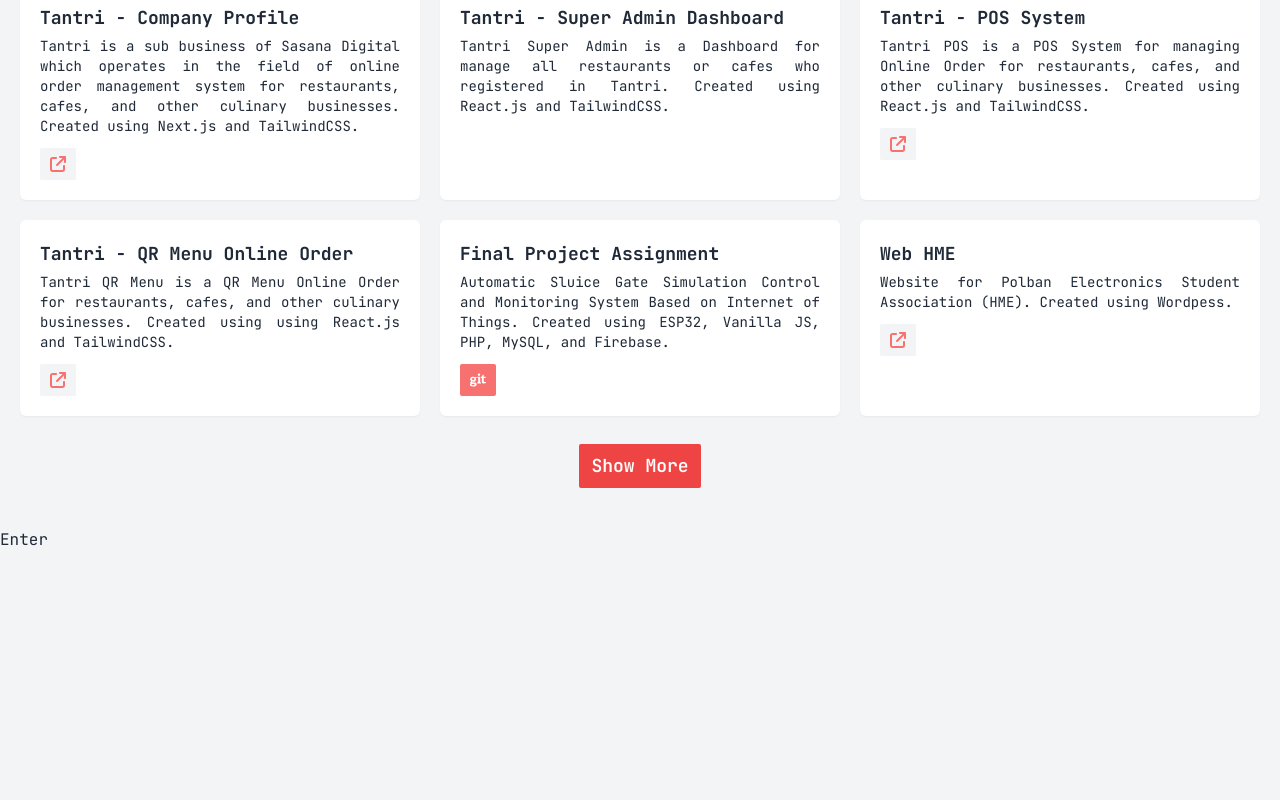
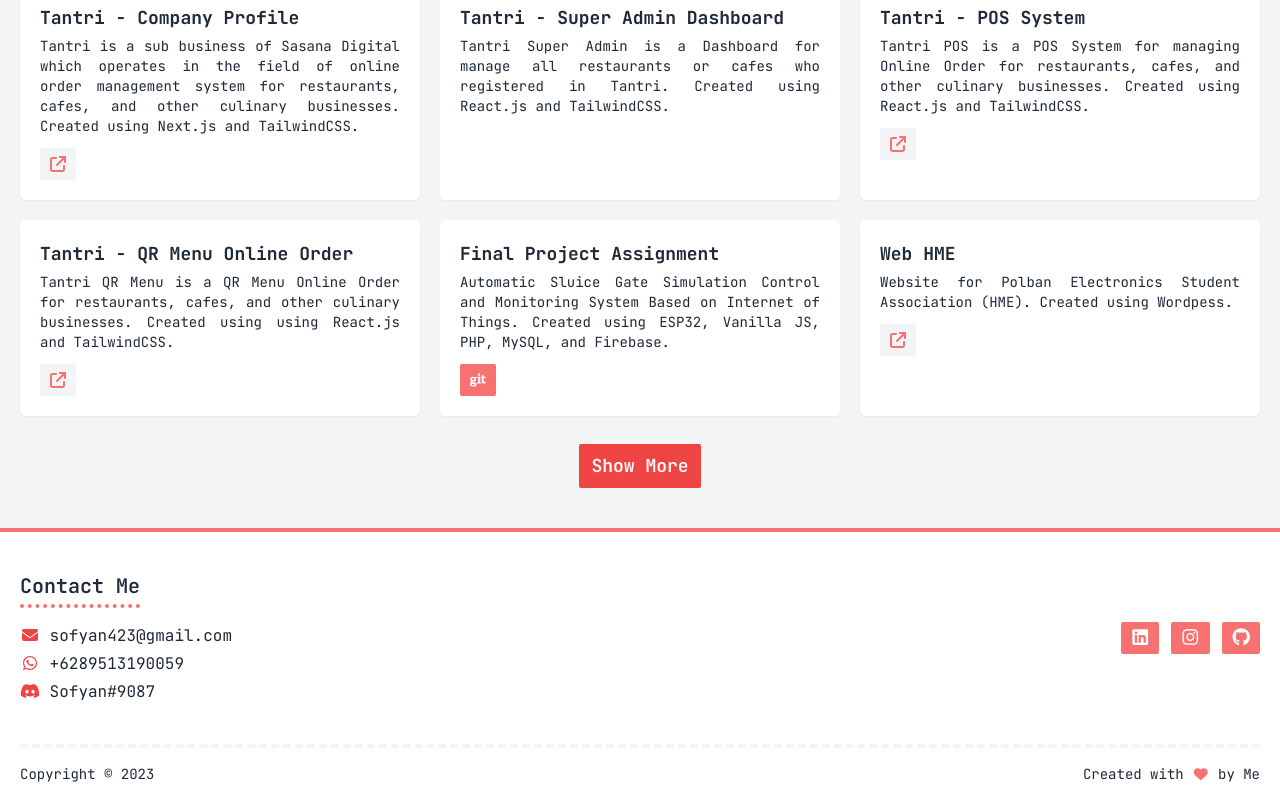
Before and after one commit to sofyan-rs/next-portofolio-v2, a Next.js app: page / in a window 1280 px wide. Shown: the part 844-1644 px from the top of the page. Before the commit the page ends 1396 px from the top, so only its background shows below. Built offline with nearby package versions, Linux system fonts and the light colour scheme.

Commit message:
add footer

```diff
--- a/package.json
+++ b/package.json
@@ -1,6 +1,6 @@
 {
   "name": "next-portofolio-v2",
-  "version": "0.1.0",
+  "version": "2.0.1",
   "private": true,
   "scripts": {
     "dev": "next dev",
--- a/src/components/Footer.tsx
+++ b/src/components/Footer.tsx
@@ -1,7 +1,57 @@
+import { FontAwesomeIcon } from '@fortawesome/react-fontawesome';
+import { faHeart, faEnvelope } from '@fortawesome/free-solid-svg-icons';
+import { faWhatsapp, faDiscord, faLinkedin, faInstagram, faGithub } from '@fortawesome/free-brands-svg-icons';
+import { myContacts } from '@/data/data';
+
 const Footer = () => {
+  const date = new Date();
+  const year = date.getFullYear();
+
+  const mySosmed = [
+    {
+      id: 'linkedin',
+      icon: faLinkedin,
+      url: myContacts.linkedin
+    },
+    {
+      id: 'instagram',
+      icon: faInstagram,
+      url: myContacts.instagram
+    },
+    {
+      id: 'github',
+      icon: faGithub,
+      url: myContacts.github
+    },
+  ];
+
   return (
-    <footer className="mt-20 md:mt-0">
-      Enter
+    <footer id='contact' className="mb-[75px] md:mb-0 bg-white border-t-4 border-red-400">
+      <div className="container mx-auto px-5">
+        <div className="py-10 flex place-content-between">
+          <div>
+            <h3 className="font-semibold text-xl mb-4"><span className='pb-1 border-b-4 border-dotted border-red-400 inline-block'>Contact Me</span></h3>
+            <ul className='flex flex-col gap-1'>
+              <li><FontAwesomeIcon icon={faEnvelope} fixedWidth className='text-red-500' /> {myContacts.email}</li>
+              <li><FontAwesomeIcon icon={faWhatsapp} fixedWidth className='text-red-500' /> {myContacts.phone}</li>
+              <li><FontAwesomeIcon icon={faDiscord} fixedWidth className='text-red-500' /> {myContacts.discord}</li>
+            </ul>
+          </div>
+          <div className='flex items-center'>
+            <div className='flex flex-col gap-3 md:flex-row text-lg'>
+              {mySosmed.map((sosmed) => (
+                <a key={sosmed.id} className="block bg-red-400 text-white px-2 py-0.5 rounded-sm" href={sosmed.url}>
+                  <FontAwesomeIcon icon={sosmed.icon} fixedWidth />
+                </a>
+              ))}
+            </div>
+          </div>
+        </div>
+        <div className="py-4 border-t-4 border-gray-100 border-dashed text-sm flex place-content-between">
+          <span>Copyright © {year}</span>
+          <span>Created with <FontAwesomeIcon icon={faHeart} fixedWidth className="text-red-400" /> by Me</span>
+        </div>
+      </div>
     </footer>
   );
 }
--- a/src/data/data.ts
+++ b/src/data/data.ts
@@ -13,12 +13,21 @@ export const aboutMe = 'I’m graduated from Electronics Engineering ⚡, but be
 
 export const mySkills = ['HTML5', 'CSS3', 'Javascript', 'Typescript', 'PHP', 'Python', 'SQL', 'C++', 'NodeJS', 'React.js', 'NextJS', 'TailwindCSS', 'Firebase', 'Git', 'GraphQL', 'React Native', 'Figma', 'Wordpress', 'Elementor', 'Arduino', 'IoT', 'Raspberry Pi', 'ESP32', 'NodeMCU'];
 
+export const myContacts = {
+  email: 'sofyan423@gmail.com',
+  phone: '+6289513190059',
+  discord: 'Sofyan#9087',
+  linkedin: 'https://www.linkedin.com/in/sofyan-rudiana-syamsi/',
+  github: 'https://github.com/sofyan-rs',
+  instagram: 'https://www.instagram.com/sofyan_zr/',
+}
+
 export const myProjects = [
   {
     title: 'Tantri - Company Profile',
     description: 'Tantri is a sub business of Sasana Digital which operates in the field of online order management system for restaurants, cafes, and other culinary businesses. Created using Next.js and TailwindCSS.',
     image: null,
-    link: 'https://kasir.tantri.id/',
+    link: 'https://tantri.id/',
     git: null,
   },
   {
```
